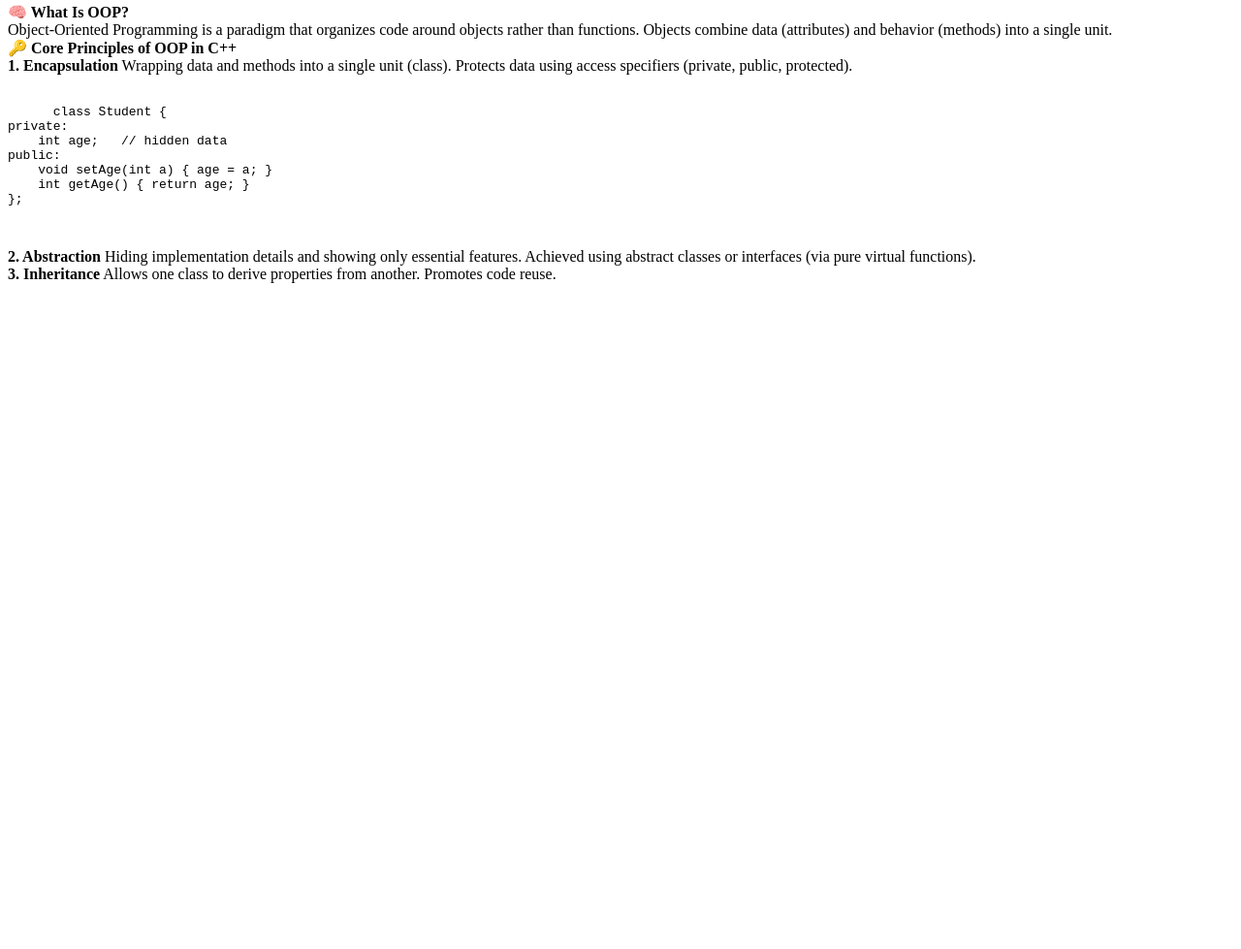
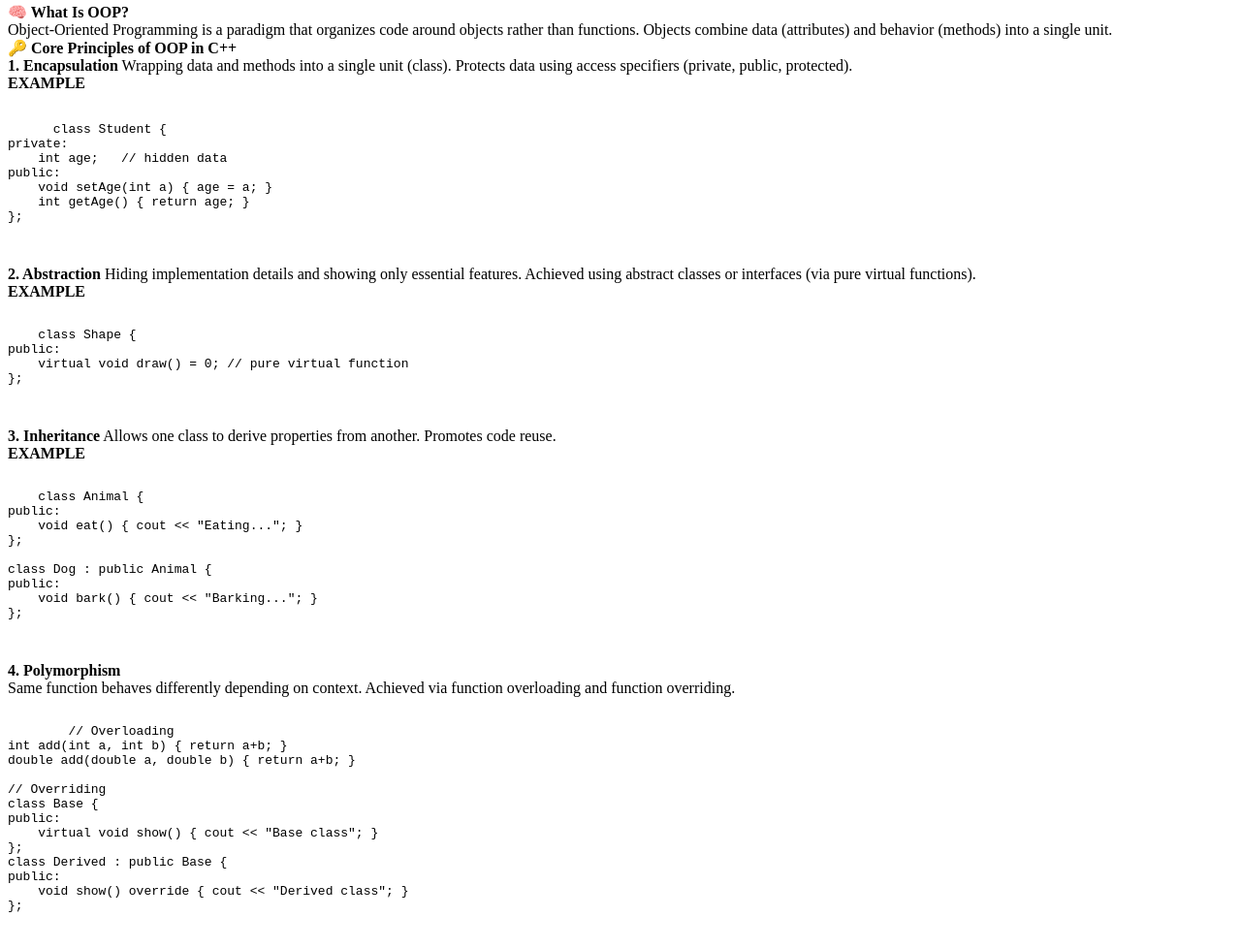
Before and after one commit to DEV-OMERKHAN/first-website, a plain HTML site: page index.html in a window 1280 px wide. Shown: the part 2063-3042 px from the top of the page at 97% size. Before the commit the page ends 2371 px from the top, so only its background shows below. Drawn offline with Linux system fonts and the light colour scheme.

Commit message:
Add examples for OOP principles in C++

```diff
--- a/index.html
+++ b/index.html
@@ -62,7 +62,7 @@ Objects combine data (attributes) and behavior (methods) into a single unit.<br>
 <b>1. Encapsulation</b>
 Wrapping data and methods into a single unit (class).
 Protects data using access specifiers (private, public, protected).<br>
-    <pre><code>
+    <b>EXAMPLE</b><br><pre><code>
       class Student {
 private:
     int age;   // hidden data
@@ -76,11 +76,50 @@ public:
 <b>2. Abstraction</b>
 Hiding implementation details and showing only essential features.
 Achieved using abstract classes or interfaces (via pure virtual functions).<br>
+  <b>EXAMPLE</b><br>
+  <pre><code>
+    class Shape {
+public:
+    virtual void draw() = 0; // pure virtual function
+};
+
+  </code></pre>
 
 <b>3. Inheritance</b>
 Allows one class to derive properties from another.
 Promotes code reuse.<br>
+  <b>EXAMPLE</b><br>
+  <pre><code>
+    class Animal {
+public:
+    void eat() { cout << "Eating..."; }
+};
 
+class Dog : public Animal {
+public:
+    void bark() { cout << "Barking..."; }
+};
+
+  </code></pre>
+   <b>4. Polymorphism</b><br>
+Same function behaves differently depending on context.
+Achieved via function overloading and function overriding.
+      <pre><code>
+        // Overloading
+int add(int a, int b) { return a+b; }
+double add(double a, double b) { return a+b; }
+
+// Overriding
+class Base {
+public:
+    virtual void show() { cout << "Base class"; }
+};
+class Derived : public Base {
+public:
+    void show() override { cout << "Derived class"; }
+};
+
+      </code></pre>
   </p>
 
 </body>
```
